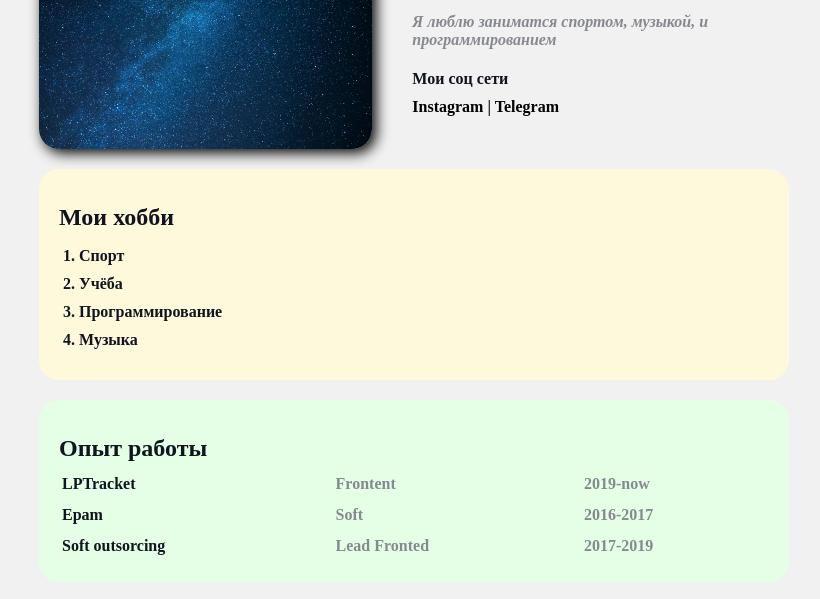
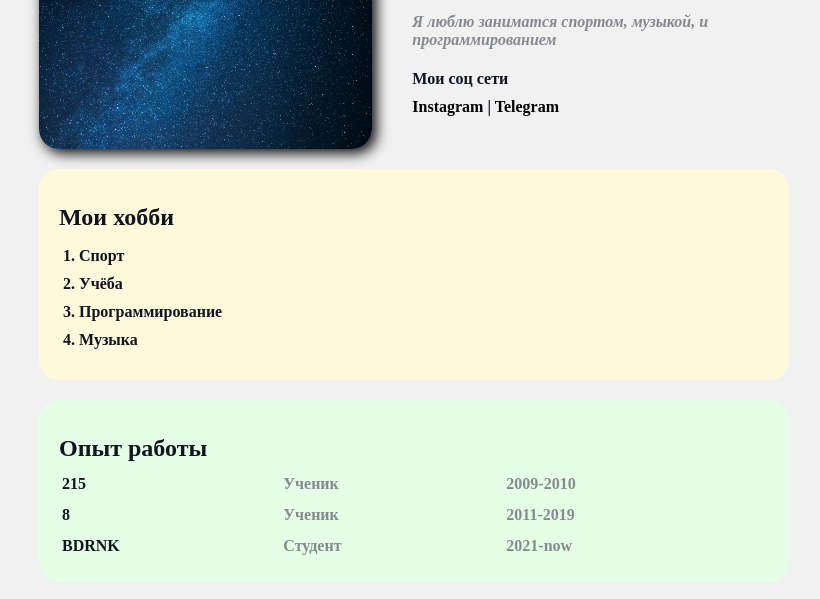
Before and after one commit to PunkPrince/css-cv, a plain HTML site: page index.html in a window 1280 px wide. Shown: the part 139-738 px from the top of the page, without its empty margins (226-1046 px from the left). Drawn offline with Linux system fonts and the light colour scheme.

Commit message:
Update index.html

```diff
--- a/index.html
+++ b/index.html
@@ -40,19 +40,19 @@
       <h2>Опыт работы</h2>
       <table class="table">
         <tr>
-           <td>LPTracket</td>
-           <td>Frontent</td>
-           <td>2019-now</td>
+           <td>215</td>
+           <td>Ученик</td>
+           <td>2009-2010</td>
         </tr>
           <tr>
-             <td>Epam</td>
-             <td>Soft</td>
-             <td>2016-2017</td>
+             <td>8</td>
+             <td>Ученик</td>
+             <td>2011-2019</td>
           </tr>
           <tr>
-             <td>Soft outsorcing</td>
-             <td>Lead Fronted</td>
-             <td>2017-2019</td>
+             <td>BDRNK</td>
+             <td>Студент</td>
+             <td>2021-now</td>
           </tr>
       </table>
       </div>
```
